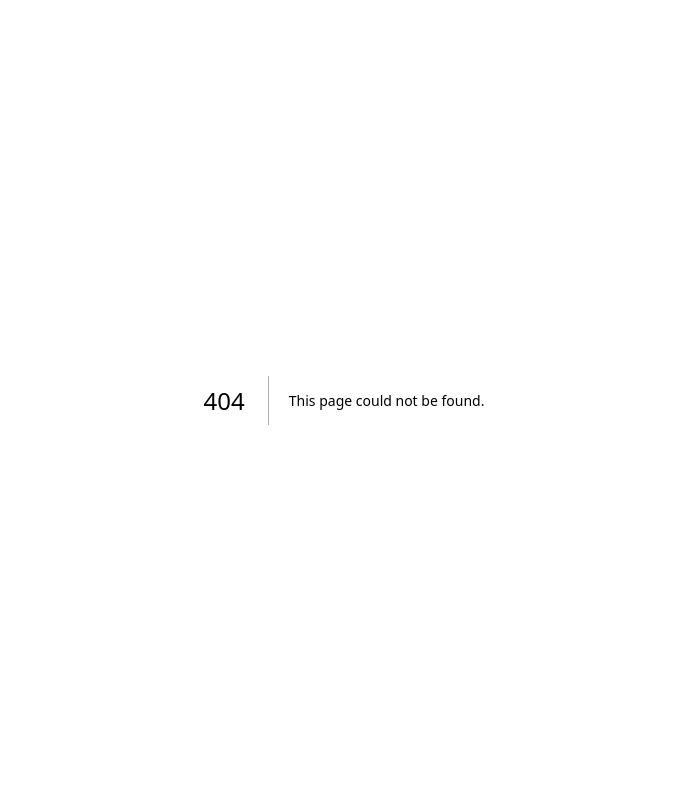
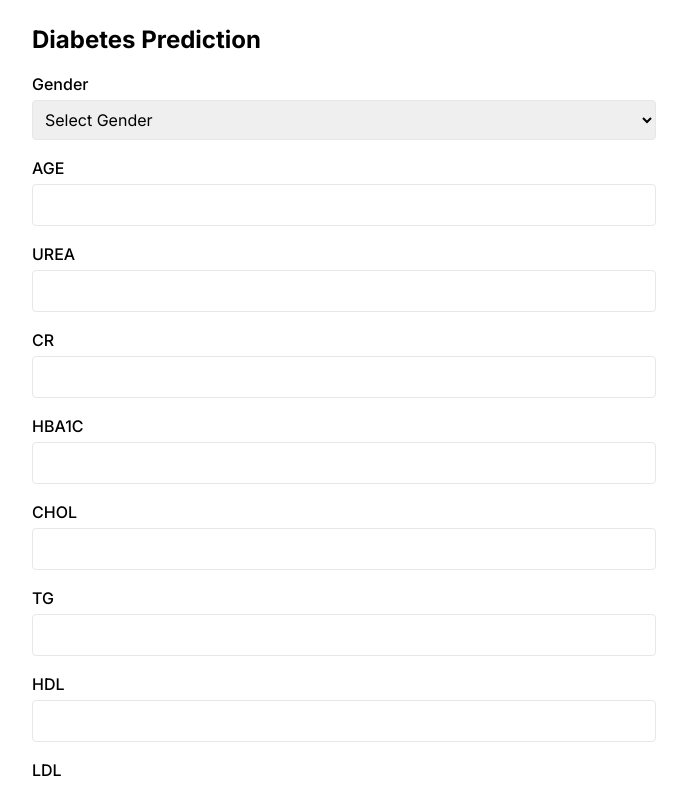
Before and after one commit to ahmed20455/HealthAI---AI-Powered-HealthCare-Platform, a Next.js app: page /ai-diagnosis/diabetes-detection in a window 1280 px wide. Before the commit this address had no page. Shown: the top 785 px of the page, without its empty margins (296-983 px from the left). Built offline with nearby package versions, Linux system fonts and the light colour scheme.

Commit message:
Create page.tsx/diabetes-detection

```diff
--- /dev/null
+++ b/app/ai-diagnosis/diabetes-detection/page.tsx
@@ -0,0 +1,172 @@
+"use client"
+
+import { useState } from "react"
+import { supabase } from "@/lib/supabase"
+
+
+export default function DiabetesPredictPage() {
+  const [formData, setFormData] = useState({
+    GENDER: "",
+    AGE: "",
+    UREA: "",
+    CR: "",
+    HBA1C: "",
+    CHOL: "",
+    TG: "",
+    HDL: "",
+    LDL: "",
+    VLDL: "",
+    BMI: ""
+  })
+  const [result, setResult] = useState<string | null>(null)
+  const [error, setError] = useState<string | null>(null)
+
+  const handleChange = (
+    e: React.ChangeEvent<HTMLInputElement | HTMLSelectElement>
+  ) => {
+    setFormData({ ...formData, [e.target.name]: e.target.value })
+    setError(null)
+    setResult(null)
+  }
+
+  const handleSubmit = async () => {
+  // ... your validation code
+
+  try {
+    const res = await fetch("http://localhost:5000/predict", {
+      method: "POST",
+      headers: { "Content-Type": "application/json" },
+      body: JSON.stringify(formData)
+    })
+
+    const data = await res.json()
+
+    if (!res.ok) {
+      setError(data.error || "Prediction error")
+      setResult(null)
+      return
+    }
+
+    // Save report to Supabase
+    const { error: supabaseError } = await supabase
+      .from("reports")
+      .insert([
+        {
+          gender: Number(formData.GENDER),
+          age: Number(formData.AGE),
+          urea: Number(formData.UREA),
+          cr: Number(formData.CR),
+          hba1c: Number(formData.HBA1C),
+          chol: Number(formData.CHOL),
+          tg: Number(formData.TG),
+          hdl: Number(formData.HDL),
+          ldl: Number(formData.LDL),
+          vldl: Number(formData.VLDL),
+          bmi: Number(formData.BMI),
+          prediction: data.prediction,
+        },
+      ])
+
+    if (supabaseError) {
+      console.error("Error saving report:", supabaseError)
+      setError("Failed to save report to database.")
+      return
+    }
+
+    if (data.prediction === 1) {
+      setResult("🔴 Positive: Patient is likely to have diabetes.")
+    } else if (data.prediction === 0) {
+      setResult("🟢 Negative: Patient is NOT likely to have diabetes.")
+    } else {
+      setError("❌ Unexpected prediction result.")
+      setResult(null)
+    }
+  } catch (err) {
+    console.error("Prediction failed", err)
+    setError("❌ Failed to get prediction.")
+    setResult(null)
+  }
+}
+
+
+  const handleGoBack = () => {
+    setFormData({
+      GENDER: "",
+      AGE: "",
+      UREA: "",
+      CR: "",
+      HBA1C: "",
+      CHOL: "",
+      TG: "",
+      HDL: "",
+      LDL: "",
+      VLDL: "",
+      BMI: ""
+    })
+    setResult(null)
+    setError(null)
+    window.history.back()
+  }
+
+  return (
+    <div className="max-w-2xl mx-auto p-6">
+      <h1 className="text-2xl font-bold mb-4">Diabetes Prediction</h1>
+
+      {/* Gender select dropdown */}
+      <div className="mb-4">
+        <label className="block mb-1 font-medium">Gender</label>
+        <select
+          name="GENDER"
+          value={formData.GENDER}
+          onChange={handleChange}
+          className="w-full p-2 border rounded"
+        >
+          <option value="">Select Gender</option>
+          <option value="1">Male</option>
+          <option value="0">Female</option>
+        </select>
+      </div>
+
+      {/* Other numeric inputs */}
+      {Object.keys(formData)
+        .filter((key) => key !== "GENDER")
+        .map((key) => (
+          <div key={key} className="mb-4">
+            <label className="block mb-1 font-medium">{key}</label>
+            <input
+              type="number"
+              step="any"
+              name={key}
+              value={formData[key as keyof typeof formData]}
+              onChange={handleChange}
+              className="w-full p-2 border rounded"
+            />
+          </div>
+        ))}
+
+      <div className="flex gap-4">
+        <button
+          onClick={handleSubmit}
+          className="bg-blue-600 text-white px-4 py-2 rounded"
+        >
+          Predict
+        </button>
+
+        <button
+  onClick={() => window.history.back()}
+  className="bg-gray-500 text-white px-4 py-2 rounded"
+>
+  Go Back
+</button>
+      </div>
+
+      {error && (
+        <div className="mt-4 p-4 bg-red-100 text-red-700 rounded">{error}</div>
+      )}
+
+      {result && (
+        <div className="mt-4 p-4 bg-green-100 text-green-700 rounded">{result}</div>
+      )}
+    </div>
+  )
+}
```
